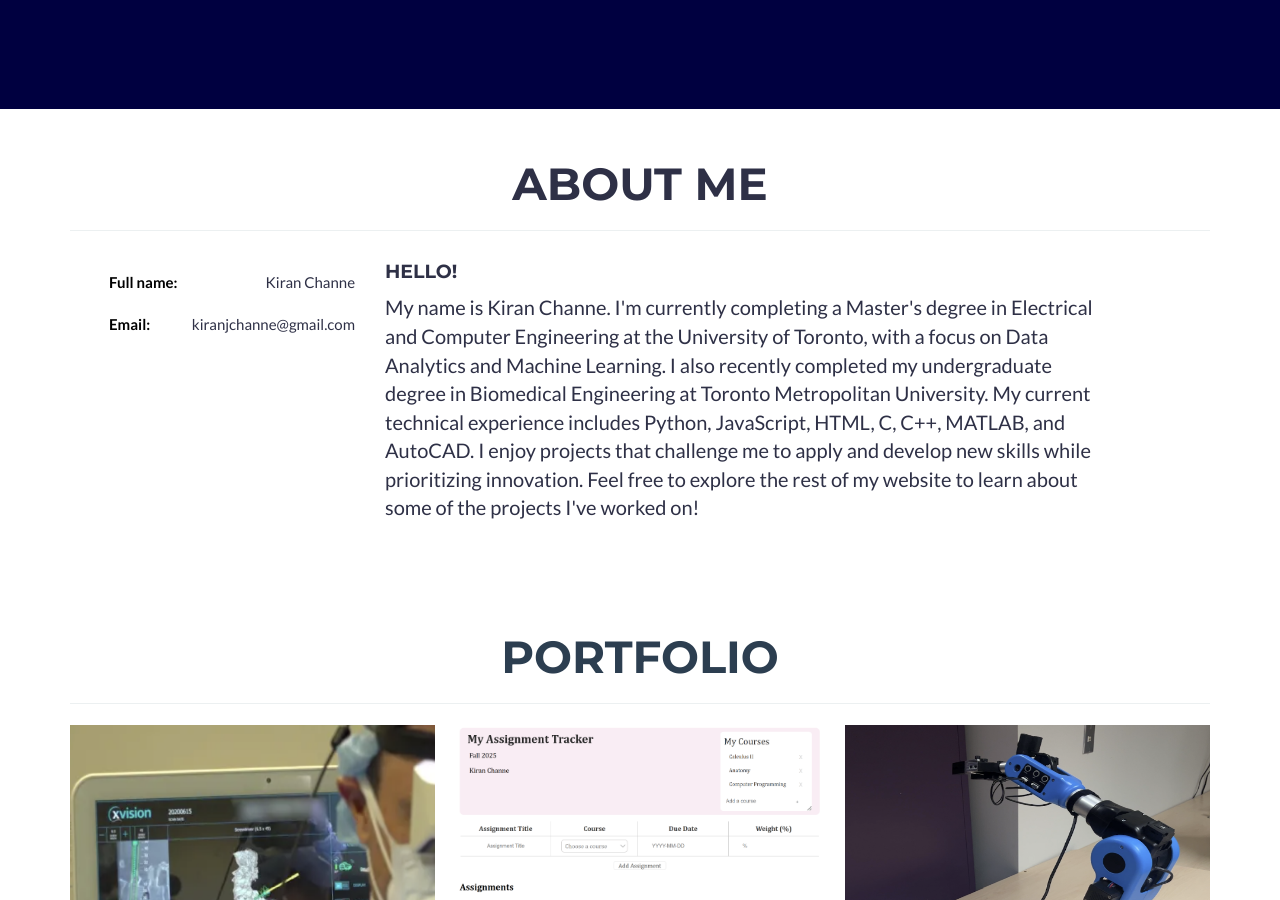
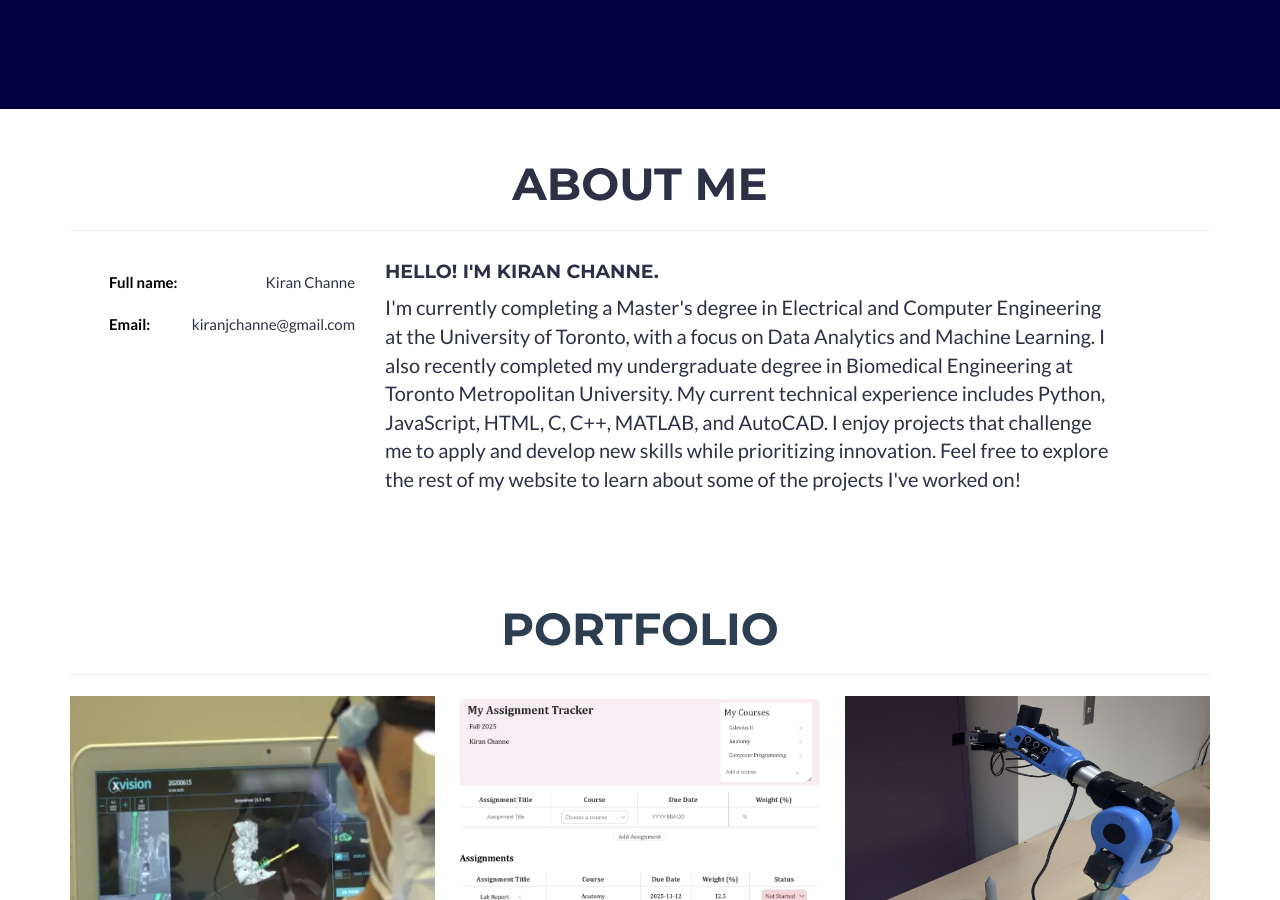
Before and after one commit to kiranchanne/kiranchanne.github.io, a Jekyll site: the page built from _posts/2014-07-18-project-1.markdown, in a window 1280 px wide and 900 px high, scrolled down 791 px. Built offline with Jekyll 4.4.1, drawn with Linux system fonts in a browser that asks for light colours.

Commit message:
Update about.html

```diff
--- a/_includes/about.html
+++ b/_includes/about.html
@@ -19,8 +19,8 @@
 
       <!-- Right column: Introduction -->
       <div class="col-lg-8 col-md-6 col-sm-12 intro-text">
-        <h4>HELLO!</h4>
-        <p>My name is Kiran Channe. I'm currently completing a Master's degree in Electrical and Computer Engineering at the University of Toronto, with a focus on Data Analytics and Machine Learning.
+        <h4>HELLO! I'm Kiran Channe.</h4>
+        <p>I'm currently completing a Master's degree in Electrical and Computer Engineering at the University of Toronto, with a focus on Data Analytics and Machine Learning.
           I also recently completed my undergraduate degree in Biomedical Engineering at Toronto Metropolitan University.
           My current technical experience includes Python, JavaScript, HTML, C, C++, MATLAB, and AutoCAD.
           I enjoy projects that challenge me to apply and develop new skills while prioritizing innovation.
```
